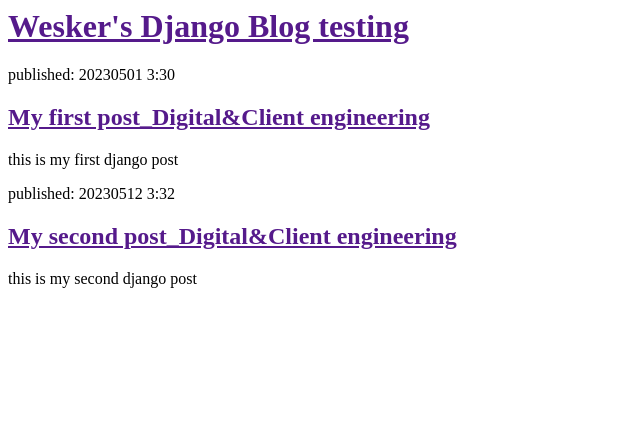
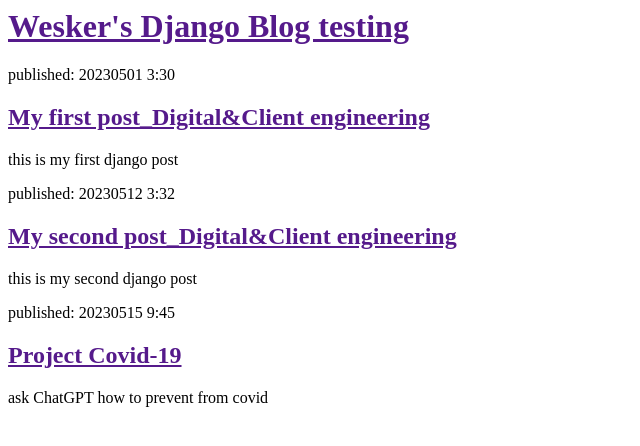
Before and after one commit to evilevilevil110/my-first-blog, a Django app: page / in a window 1280 px wide. Shown: the top 446 px of the page, without its empty margins (0-640 px from the left). Run offline with Django 3.2, Linux system fonts and the light colour scheme.

Commit message:
update 20230515 post_list.html

```diff
--- a/blog/templates/blog/post_list.html
+++ b/blog/templates/blog/post_list.html
@@ -18,5 +18,10 @@
             <h2><a href="">My second post_Digital&Client engineering</a></h2>
             <p>this is my second django post</p>
         </div>
+        <div>
+            <p>published: 20230515 9:45</p>
+            <h2><a href="">Project Covid-19</a></h2>
+            <p>ask ChatGPT how to prevent from covid</p>
+        </div>
     </body>
 </html>
```
